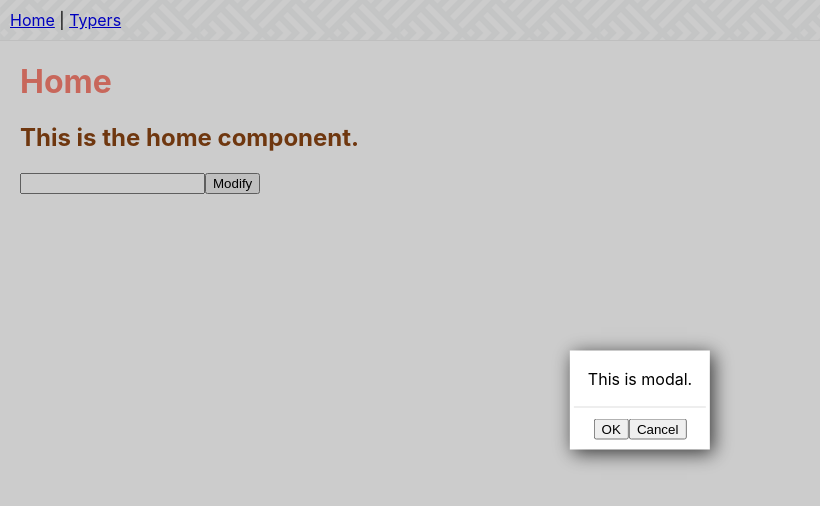
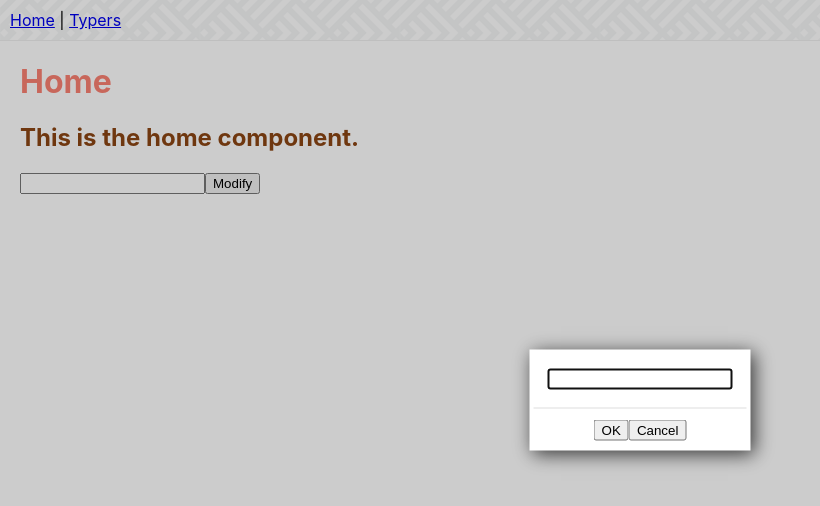
Before and after one commit to rodrigocfd/vue-test, a React (Create React App) app: page /#/home in a window 1280 px wide. Both pictures are taken after a click on the button "Modify". Shown: the top 506 px of the page, without its empty margins (0-820 px from the left). Built offline with nearby package versions, Linux system fonts and the light colour scheme.

Commit message:
Inputbox modal.

```diff
--- /dev/null
+++ b/src/ModalOkCancel.jsx
@@ -0,0 +1,62 @@
+import React from 'react';
+import PropTypes from 'prop-types';
+import ReactModal from 'react-modal';
+
+ReactModal.setAppElement('#root');
+
+function ModalOkCancel({children, open, onOk, onCancel, onAfterOpen, onAfterClose}) {
+	const [isOpen, setOpen] = open; // actually an useState hook hosted on parent
+
+	function frmSubmit(ev) {
+		ev.preventDefault();
+		setOpen(false);
+		if (onOk) onOk();
+	}
+
+	function btnCancel() {
+		setOpen(false);
+		if (onCancel) onCancel();
+	}
+
+	return (
+		<ReactModal isOpen={isOpen} onRequestClose={btnCancel}
+			onAfterOpen={onAfterOpen} onAfterClose={onAfterClose}
+			className="ReactModal-content" overlayClassName="ReactModal-overlay">
+			<form onSubmit={frmSubmit}>
+				<div className="ReactModal-body">
+					{children}
+				</div>
+				<div className="ReactModal-footer">
+					<input type="submit" value="OK" />
+					<input type="button" value="Cancel" onClick={btnCancel} />
+				</div>
+			</form>
+		</ReactModal>
+	);
+}
+
+ModalOkCancel.propTypes = {
+	children: PropTypes.node.isRequired,
+	open: propTypesHookUseState,
+	onOk: PropTypes.func,
+	onCancel: PropTypes.func,
+	onAfterOpen: PropTypes.func,
+	onAfterClose: PropTypes.func
+};
+
+// Will demand an useState hook array like [getter, setter].
+function propTypesHookUseState(props, propName, componentName) {
+	if (props[propName] === undefined || props[propName] === null) {
+		return new Error('The prop `' + propName + '` is marked as required'
+			+ ' in `' + componentName + '`, but its value is `' + props[propName] + '`.');
+	} else if (!Array.isArray(props[propName]) || props[propName].length !== 2) {
+		return new Error('The prop `' + propName + '` is marked as required'
+			+ ' in `' + componentName + '`, and it must be a hook array of [getter, setter].');
+	} else if (typeof props[propName][1] !== 'function') {
+		return new Error('The prop `' + propName + '` is marked as required'
+			+ ' in `' + componentName + '`, and second element must be a setter function.');
+	}
+}
+
+export {propTypesHookUseState};
+export default ModalOkCancel;
--- a/src/home/Home.jsx
+++ b/src/home/Home.jsx
@@ -1,13 +1,14 @@
 import React, {useState} from 'react';
 import styled from 'styled-components';
 
-import InputModal from './InputModal';
+import Prompt from './Prompt';
 
 function Home() {
 	const [isModalOpen, setModalOpen] = useState(false);
+	const [name, setName] = useState('');
 
-	function inputModalOnOk() {
-
+	function inputModalOnOk(data) {
+		setName(data);
 	}
 
 	function btnModify() {
@@ -16,10 +17,10 @@ function Home() {
 
 	return (
 		<Div0>
-			<InputModal open={[isModalOpen, setModalOpen]} onOk={inputModalOnOk} />
+			<Prompt open={[isModalOpen, setModalOpen]} initText={name} onOk={inputModalOnOk} />
 			<h1>Home</h1>
 			<h2>This is the home component.</h2>
-			<input type="text" />
+			<input type="text" value={name} onChange={e => setName(e.target.value)} />
 			<input type="button" value="Modify" onClick={btnModify} />
 		</Div0>
 	);
--- a/src/home/InputModal.jsx
+++ /dev/null
@@ -1,54 +0,0 @@
-import React from 'react';
-import PropTypes from 'prop-types';
-import ReactModal from 'react-modal';
-
-ReactModal.setAppElement('#root');
-
-function InputModal({open, onOk, onCancel}) {
-	const [isOpen, setOpen] = open; // actually an useState hook hosted on parent
-
-	function frmSubmit(ev) {
-		ev.preventDefault();
-		setOpen(false);
-		if (onOk) onOk();
-	}
-
-	function btnCancel() {
-		setOpen(false);
-		if (onCancel) onCancel();
-	}
-
-	return (
-		<ReactModal isOpen={isOpen} onRequestClose={btnCancel}
-			className="ReactModal-content" overlayClassName="ReactModal-overlay">
-			<form onSubmit={frmSubmit}>
-				<div className="ReactModal-body">
-					This is modal.
-				</div>
-				<div className="ReactModal-footer">
-					<input type="submit" value="OK" />
-					<input type="button" value="Cancel" onClick={btnCancel} />
-				</div>
-			</form>
-		</ReactModal>
-	);
-}
-
-InputModal.propTypes = {
-	open: function (props, propName, componentName) { // requires an useState hook array like [getter, setter]
-		if (props[propName] === undefined || props[propName] === null) {
-			return new Error('The prop `' + propName + '` is marked as required'
-				+ ' in `' + componentName + '`, but its value is `' + props[propName] + '`.');
-		} else if (!Array.isArray(props[propName]) || props[propName].length !== 2) {
-			return new Error('The prop `' + propName + '` is marked as required'
-				+ ' in `' + componentName + '`, and it must be a hook array of [getter, setter].');
-		} else if (typeof props[propName][1] !== 'function') {
-			return new Error('The prop `' + propName + '` is marked as required'
-				+ ' in `' + componentName + '`, and second element must be a setter function.');
-		}
-	},
-	onOk: PropTypes.func,
-	onCancel: PropTypes.func
-};
-
-export default InputModal;
--- /dev/null
+++ b/src/home/Prompt.jsx
@@ -0,0 +1,39 @@
+import React, {useRef, useState} from 'react';
+import PropTypes from 'prop-types';
+
+import ModalOkCancel, {propTypesHookUseState} from '../ModalOkCancel';
+
+function Prompt({open, initText, onOk}) {
+	const txtRef = useRef(null);
+	const [text, setText] = useState('');
+
+	function onModalOk() {
+		if (onOk) onOk(text);
+	}
+
+	function onModalAfterOpen() {
+		setText(initText);
+		txtRef.current.focus();
+	}
+
+	return (
+		<ModalOkCancel open={open} onOk={onModalOk} onAfterOpen={onModalAfterOpen}>
+			<div>
+				<input type="text" ref={txtRef}
+					value={text} onChange={e => setText(e.target.value)} />
+			</div>
+		</ModalOkCancel>
+	);
+}
+
+Prompt.propTypes = {
+	open: propTypesHookUseState,
+	initText: PropTypes.string,
+	onOk: PropTypes.func,
+};
+
+Prompt.defaultProps = {
+	initText: ''
+};
+
+export default Prompt;
```
